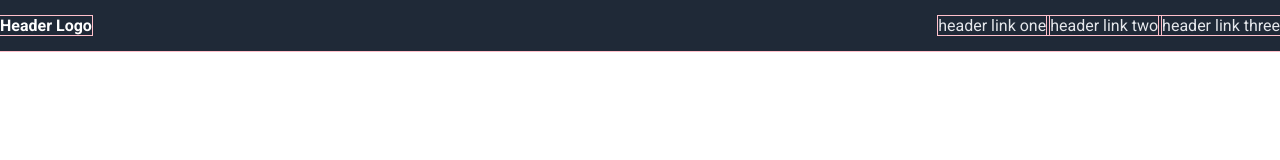
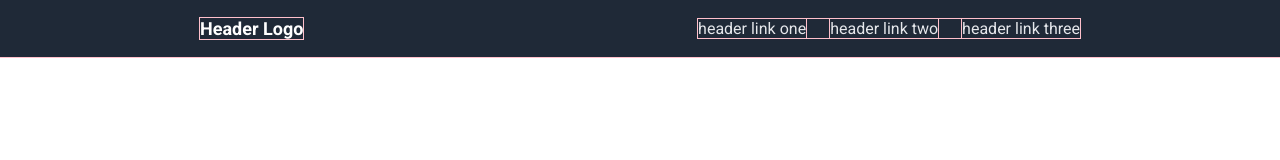
Before and after one commit to pytransformer/landing-page, a plain HTML site: page index.html in a window 1280 px wide. Drawn offline with Linux system fonts and the light colour scheme.

Commit message:
Finish styling for header

```diff
--- a/styles.css
+++ b/styles.css
@@ -11,18 +11,22 @@ body {
     background-color: #1F2937;
     display: flex;
     justify-content: space-between;
+    padding: 0 200px;
 }
 
 .logo {
     font-weight: bold;
     color: white;
+    font-size: large;
 }
 
-a {
+.header a {
     color: #E5E7EB;
     text-decoration: none;
 }
 
 .header-right {
+    display: flex;
     margin: auto 0;
+    gap: 24px;
 }
```
